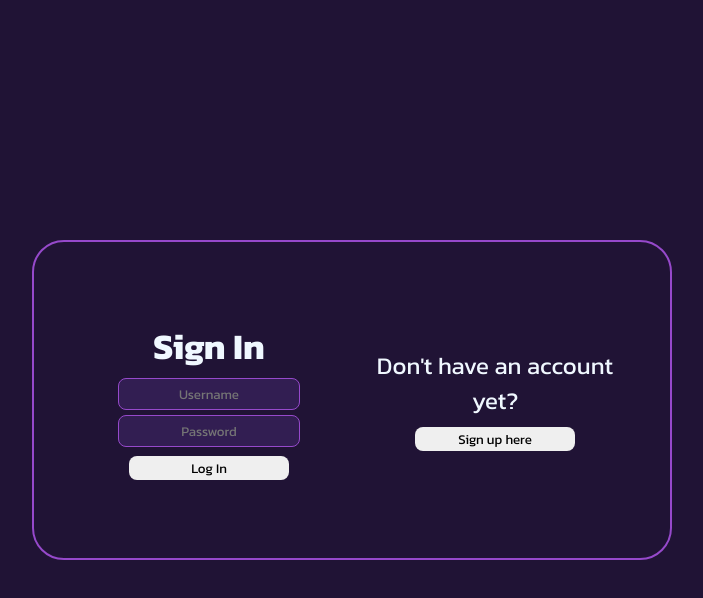
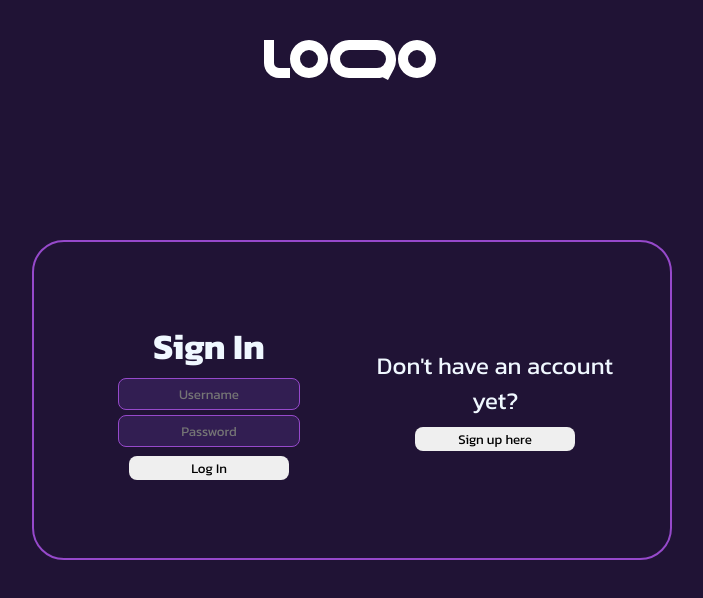
Before and after one commit to xKitsune47/social-media-project, a plain HTML site: page index.html in a window 1280 px wide. Shown: the whole page, without its empty margins (288-991 px from the left). Drawn offline with Linux system fonts and the light colour scheme.

Commit message:
added start screen logo

```diff
--- a/index.html
+++ b/index.html
@@ -13,6 +13,23 @@
         <title>Social media project</title>
     </head>
     <body>
+        <div class="starter__logo navbar__logo">
+            <svg
+                xmlns="http://www.w3.org/2000/svg"
+                width="176"
+                height="40"
+                fill="none"
+                viewBox="0 0 176 40"
+                class="lipsum-logo"
+            >
+                <path
+                    fill="white"
+                    fill-rule="evenodd"
+                    d="M15 28a5 5 0 0 1-5-5V0H0v23c0 8.284 6.716 15 15 15h11V28H15ZM45 10a9 9 0 1 0 0 18 9 9 0 0 0 0-18Zm-19 9C26 8.507 34.507 0 45 0s19 8.507 19 19-8.507 19-19 19-19-8.507-19-19ZM153 10a9 9 0 0 0-9 9 9 9 0 0 0 9 9 9 9 0 0 0 9-9 9 9 0 0 0-9-9Zm-19 9c0-10.493 8.507-19 19-19s19 8.507 19 19-8.507 19-19 19-19-8.507-19-19ZM85 0C74.507 0 66 8.507 66 19s8.507 19 19 19h28c1.969 0 3.868-.3 5.654-.856L124 40l5.768-10.804A19.007 19.007 0 0 0 132 20.261V19c0-10.493-8.507-19-19-19H85Zm37 19a9 9 0 0 0-9-9H85a9 9 0 1 0 0 18h28a9 9 0 0 0 9-8.93V19Z"
+                    clip-rule="evenodd"
+                ></path>
+            </svg>
+        </div>
         <!-- login/register -->
         <section id="starter" class="starter__center starter">
             <div class="login__login">
@@ -176,6 +193,7 @@
                 </div>
             </div>
 
+            <!-- popup -->
             <div class="change__login__details">
                 <div class="change__login__details__popup">
                     <span
--- a/style.css
+++ b/style.css
@@ -50,6 +50,17 @@ input {
     -moz-transition: all 0.5s;
     -ms-transition: all 0.5s;
     -o-transition: all 0.5s;
+}
+
+.starter__logo {
+    position: absolute;
+    left: 50%;
+    top: 5%;
+    transform: translate(-50%, 0);
+    -webkit-transform: translate(-50%, 0);
+    -moz-transform: translate(-50%, 0);
+    -ms-transform: translate(-50%, 0);
+    -o-transform: translate(-50%, 0);
 }
 
 .starter__center {
```
